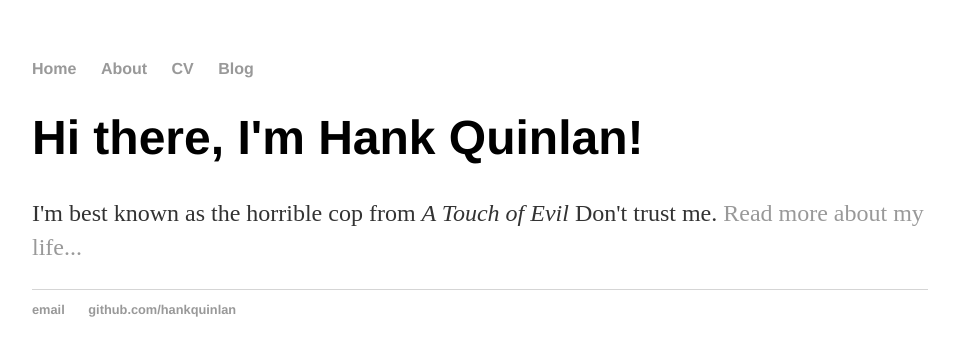
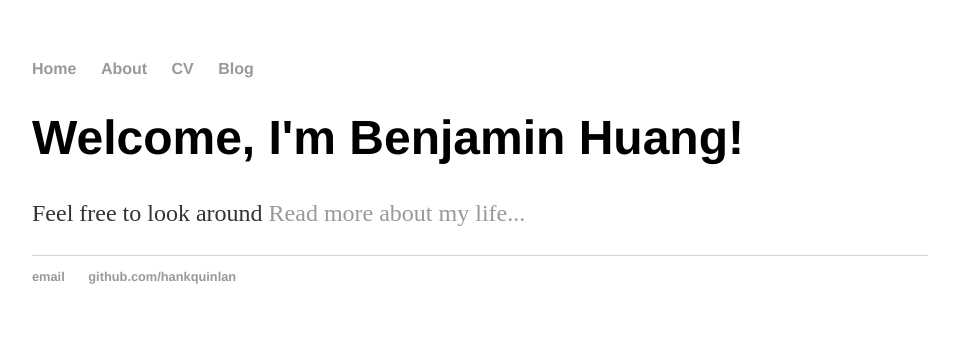
Before and after one commit to benjaminhuang13/benjaminhuang13.github.io, a Jekyll site: the page built from index.html, in a window 1280 px wide. Shown: the top 356 px of the page, without its empty margins (160-1119 px from the left). Built offline with Jekyll 4.4.1, drawn with Linux system fonts in a browser that asks for light colours.

Commit message:
Update index.html

```diff
--- a/index.html
+++ b/index.html
@@ -3,6 +3,6 @@ layout: default
 title: Benjamin Huang, Student
 ---
 <div class="blurb">
-	<h1>Hi there, I'm Hank Quinlan!</h1>
-	<p>I'm best known as the horrible cop from <em>A Touch of Evil</em> Don't trust me. <a href="/about">Read more about my life...</a></p>
+	<h1>Welcome, I'm Benjamin Huang!</h1>
+	<p>Feel free to look around <a href="/about">Read more about my life...</a></p>
 </div><!-- /.blurb -->
```
